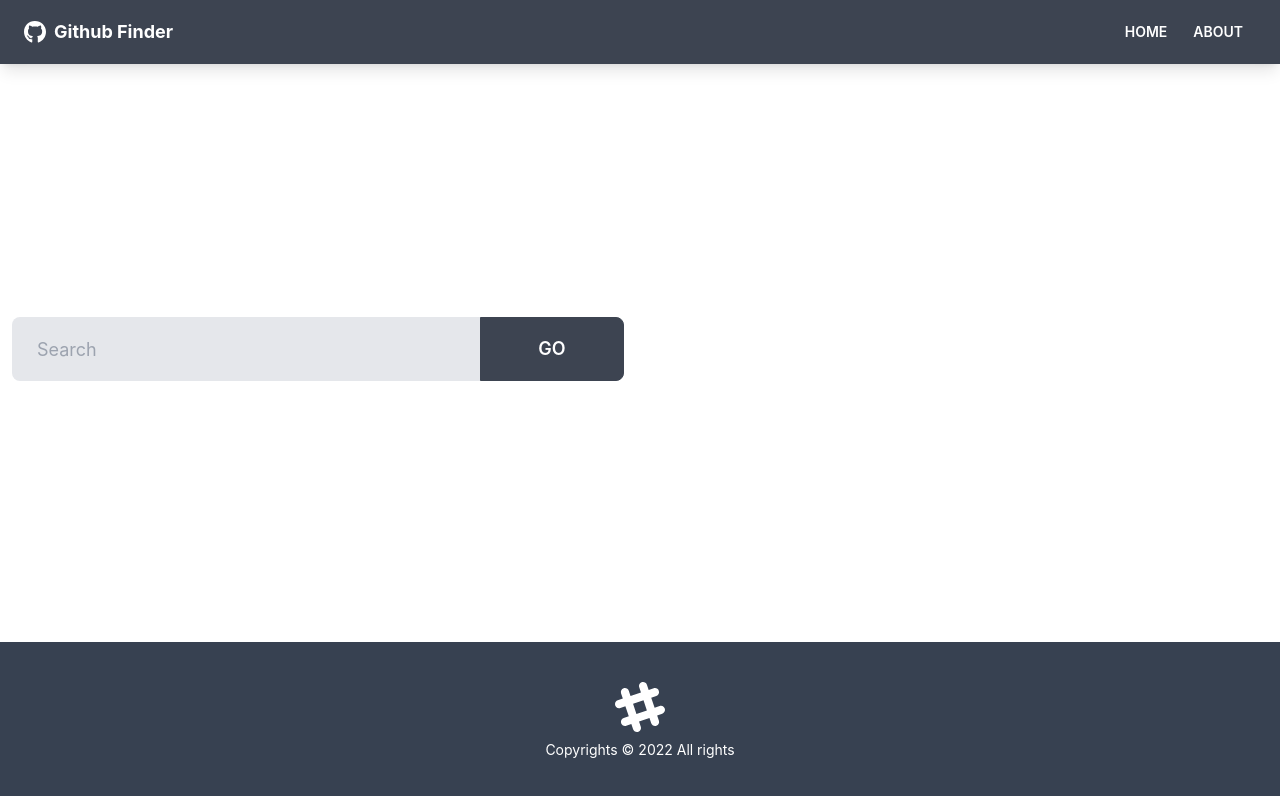
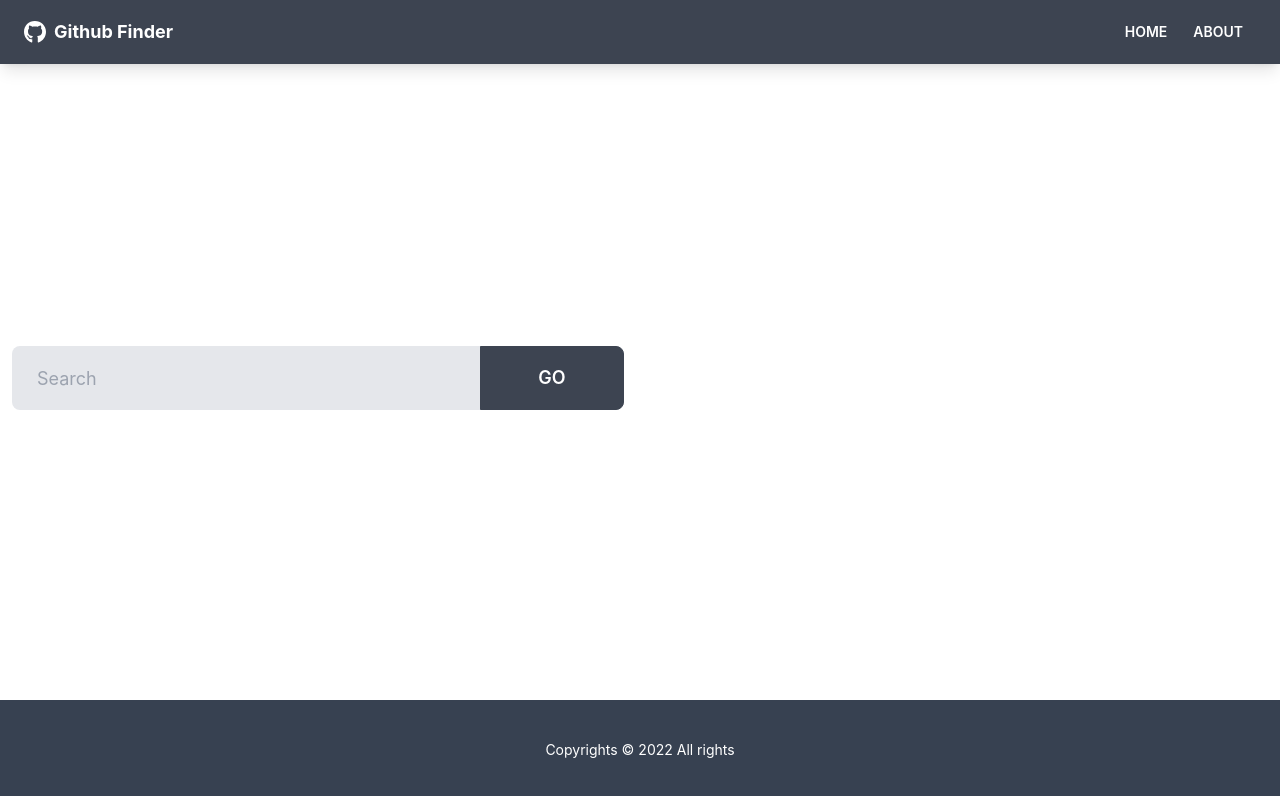
Before and after one commit to VishwaSooriyaarchchi/GIthub-finder, a React (Create React App) app: page / in a window 1280 px wide. Shown: the top 796 px of the page. Built offline with nearby package versions, Linux system fonts and the light colour scheme.

Commit message:
footer changes

```diff
--- a/src/components/layout/Footer.jsx
+++ b/src/components/layout/Footer.jsx
@@ -4,17 +4,6 @@
   return (
     <footer className="footer p-10 bg-gray-700 text-primary-content footer-center">
       <div>
-        <svg
-          width="50"
-          height="50"
-          viewBox="0 0 24 24"
-          xmlns="http://www.w3.org/2000/svg"
-          fillRule="evenodd"
-          clipRule="evenodd"
-          className="inline-block fill-current"
-        >
-          <path d="M22.672 15.226l-2.432.811.841 2.515c.33 1.019-.209 2.127-1.23 2.456-1.15.325-2.148-.321-2.463-1.226l-.84-2.518-5.013 1.677.84 2.517c.391 1.203-.434 2.542-1.831 2.542-.88 0-1.601-.564-1.86-1.314l-.842-2.516-2.431.809c-1.135.328-2.145-.317-2.463-1.229-.329-1.018.211-2.127 1.231-2.456l2.432-.809-1.621-4.823-2.432.808c-1.355.384-2.558-.59-2.558-1.839 0-.817.509-1.582 1.327-1.846l2.433-.809-.842-2.515c-.33-1.02.211-2.129 1.232-2.458 1.02-.329 2.13.209 2.461 1.229l.842 2.515 5.011-1.677-.839-2.517c-.403-1.238.484-2.553 1.843-2.553.819 0 1.585.509 1.85 1.326l.841 2.517 2.431-.81c1.02-.33 2.131.211 2.461 1.229.332 1.018-.21 2.126-1.23 2.456l-2.433.809 1.622 4.823 2.433-.809c1.242-.401 2.557.484 2.557 1.838 0 .819-.51 1.583-1.328 1.847m-8.992-6.428l-5.01 1.675 1.619 4.828 5.011-1.674-1.62-4.829z"></path>
-        </svg>
         <p>Copyrights &copy; {footerYear} All rights</p>
       </div>
     </footer>
```
